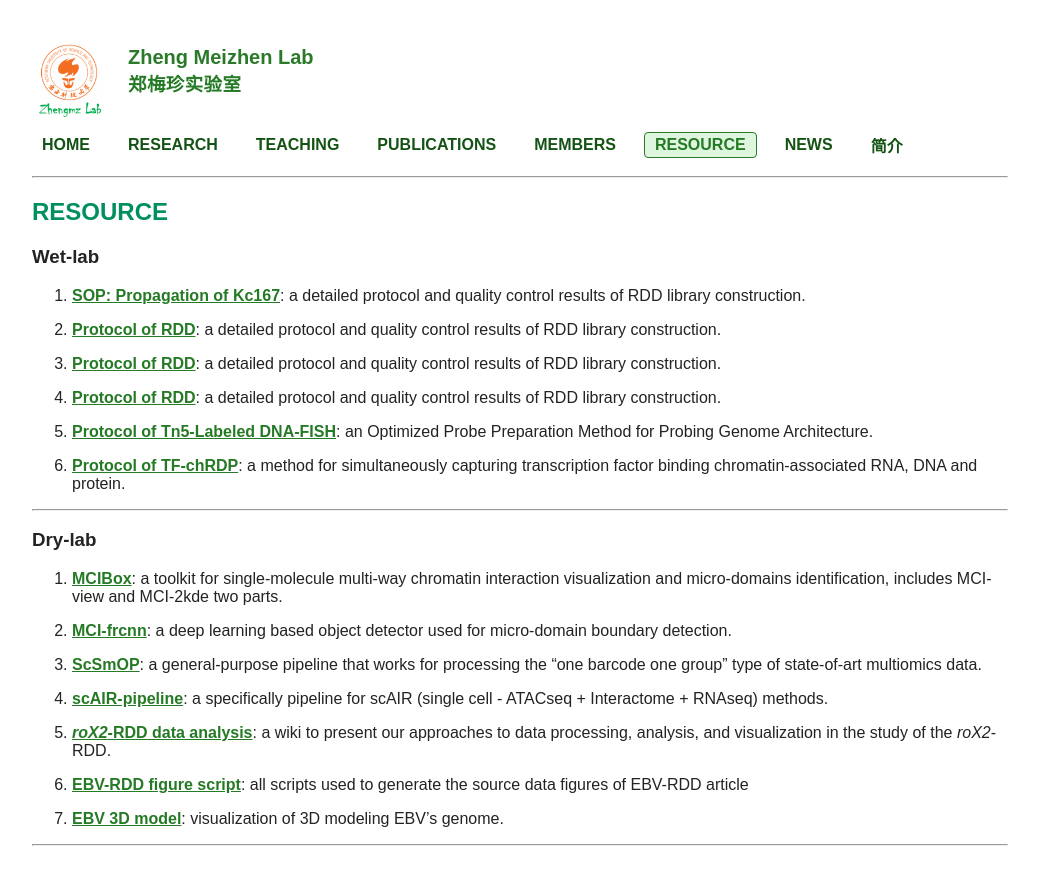
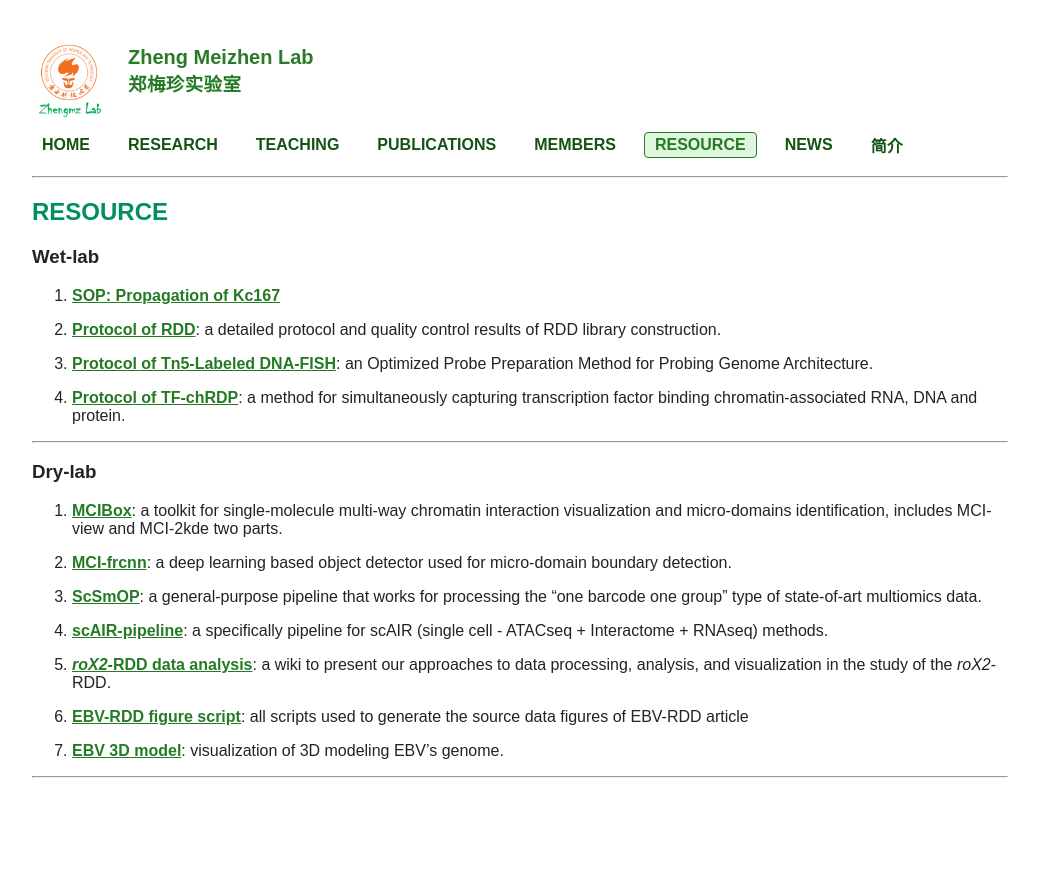
Before and after one commit to ZhengmzLab/zhengmzlab.github.io, a Jekyll site: the page built from resource.md, in a window 1280 px wide. Shown: the top 885 px of the page, without its empty margins (120-1159 px from the left). Built offline with Jekyll 4.4.1, drawn with Linux system fonts in a browser that asks for light colours; comment, search, counter and statistics services are not loaded.

Commit message:
Update resource.md

```diff
--- a/resource.md
+++ b/resource.md
@@ -6,11 +6,8 @@ title: RESOURCE
 ## <span style="color:#008f5e; font-weight:bold;">RESOURCE</span>
 
 ### Wet-lab
-1.  [**SOP: Propagation of Kc167**](https://www.zhengmzlab.com/files/SOP_for_HCT116_cell.pdf): a detailed protocol and quality control results of RDD library construction.
+1.  [**SOP: Propagation of Kc167**](https://www.zhengmzlab.com/files/SOP_for_Kc167_cell.pdf)
 
-1.  [**Protocol of RDD**](https://www.zhengmzlab.com/roX2-RDD-protocol.pdf): a detailed protocol and quality control results of RDD library construction.
-
-1.  [**Protocol of RDD**](https://www.zhengmzlab.com/roX2-RDD-protocol.pdf): a detailed protocol and quality control results of RDD library construction.
 
 1.  [**Protocol of RDD**](https://www.zhengmzlab.com/roX2-RDD-protocol.pdf): a detailed protocol and quality control results of RDD library construction.
 
```
